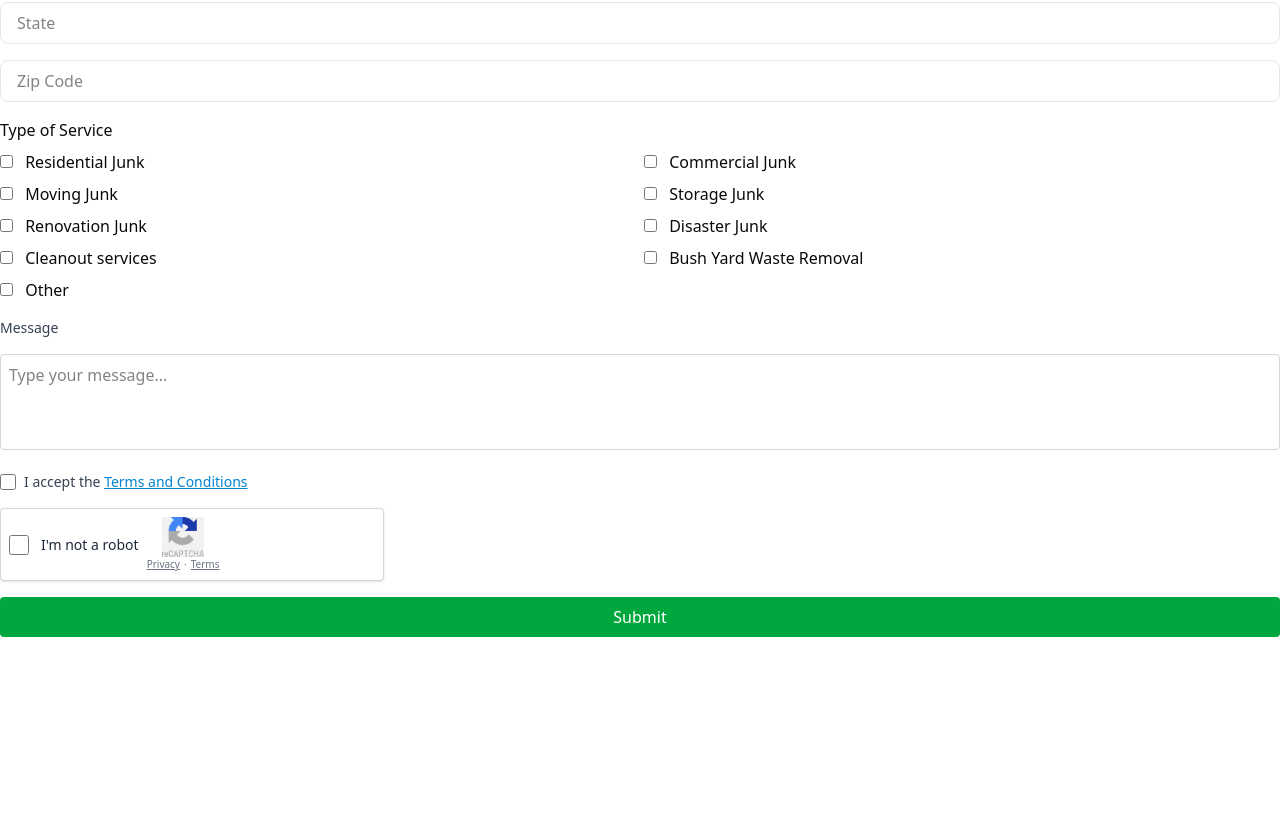
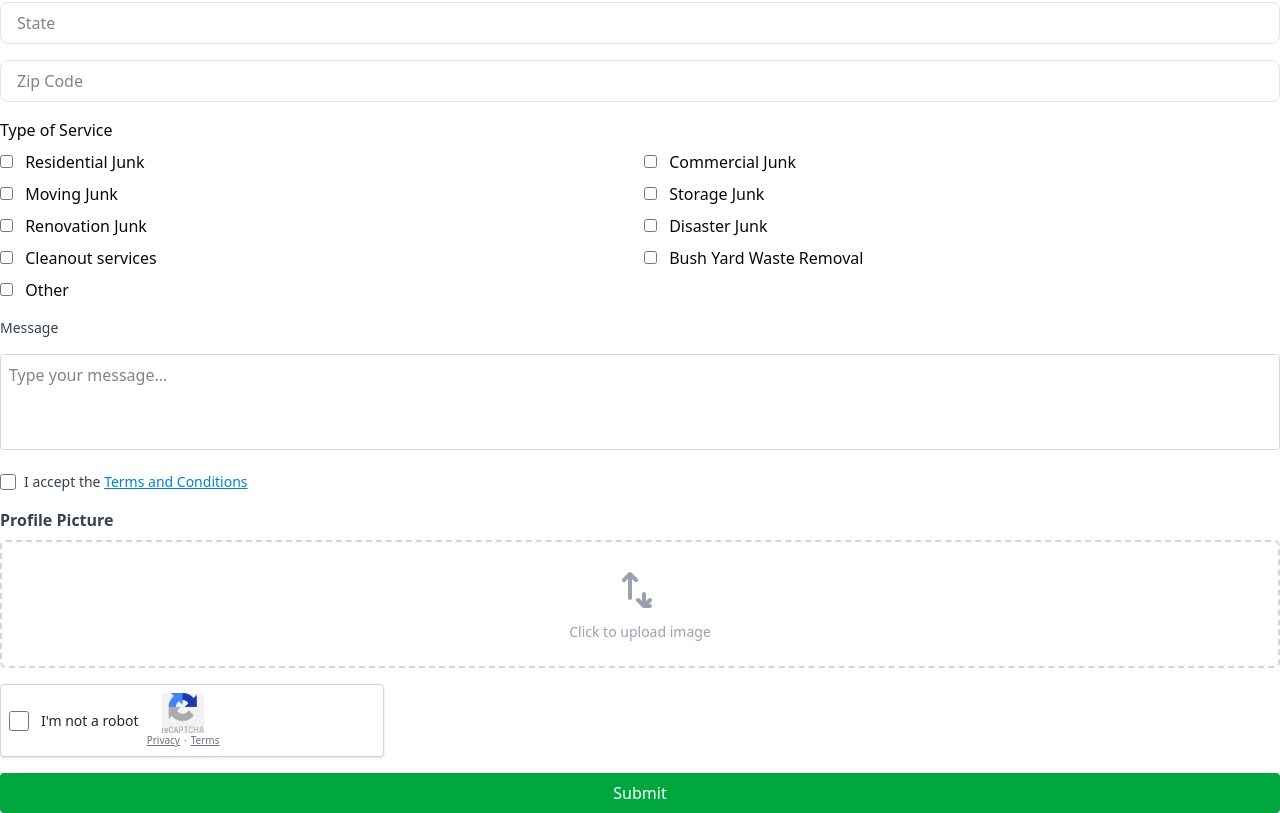
Before and after one commit to missesenam/Ecoclean, a React (Vite) app: page /booking in a window 1280 px wide. Shown: the part 410-1223 px from the top of the page. Before the commit the page ends 1047 px from the top, so only its background shows below. Built offline with nearby package versions, Linux system fonts and the light colour scheme.

Commit message:
my commit

```diff
--- a/src/components/Booking.jsx
+++ b/src/components/Booking.jsx
@@ -1,6 +1,7 @@
 import React from "react";
 import { Link } from "react-router-dom";
 import captcha from "../assets/png-transparent-recaptcha-wordmark-hd-logo.png";
+import UploadForm from "./UploadForm";
 
 const Booking = () => {
   const services = [
@@ -93,6 +94,7 @@ const Booking = () => {
               </Link>
             </label>
           </div>
+          <UploadForm />
 
           <div className="mb-4 max-w-sm ">
             <div className="flex items-center space-x-2 bg-white border border-gray-300 rounded shadow-sm p-2">
--- /dev/null
+++ b/src/components/UploadForm.jsx
@@ -0,0 +1,59 @@
+import React, { useState } from "react";
+
+const UploadForm = () => {
+  const [selectedImage, setSelectedImage] = useState(null);
+
+  const handleImageChange = (e) => {
+    const file = e.target.files[0];
+    if (file) {
+      setSelectedImage(file);
+    }
+  };
+
+  return (
+    <>
+      <label className="block text-gray-700 font-semibold mb-2">
+        Profile Picture
+      </label>
+
+      <div
+        className="relative border-2 border-dashed border-gray-300 rounded-sm p-6 text-center cursor-pointer hover:border-blue-400 transition"
+        onClick={() => document.getElementById("imageUpload").click()}
+      >
+        {selectedImage ? (
+          <img
+            src={URL.createObjectURL(selectedImage)}
+            alt="Preview"
+            className="object-cover  mx-auto"
+          />
+        ) : (
+          <div className="text-gray-400">
+            <svg
+              className="w-12 h-12 mx-auto mb-2"
+              fill="none"
+              stroke="currentColor"
+              viewBox="0 0 24 24"
+            >
+              <path
+                strokeLinecap="round"
+                strokeLinejoin="round"
+                strokeWidth={2}
+                d="M7 16V4m0 0l3 3m-3-3L4 7m13 13h-3m0 0v-6m0 6l-3-3m3 3l3-3"
+              />
+            </svg>
+            <p className="text-sm">Click to upload image</p>
+          </div>
+        )}
+        <input
+          id="imageUpload"
+          type="file"
+          accept="image/*"
+          onChange={handleImageChange}
+          className="hidden"
+        />
+      </div>
+    </>
+  );
+};
+
+export default UploadForm;
```
